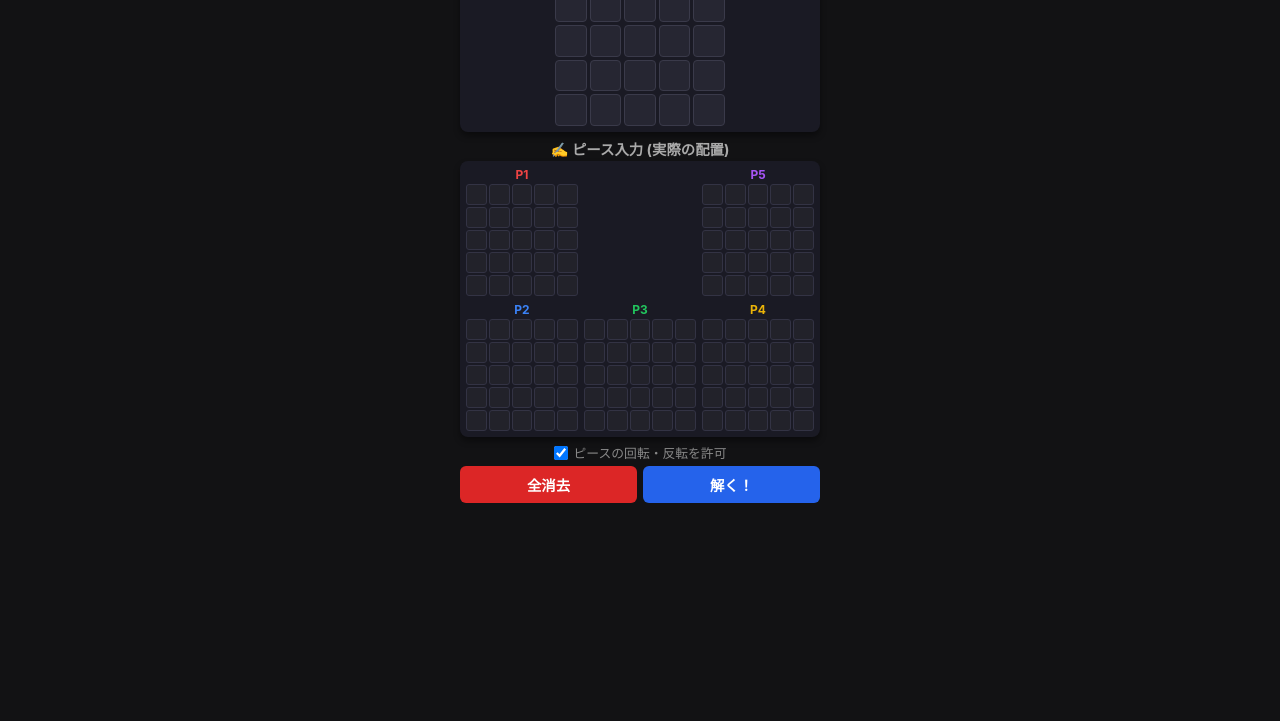
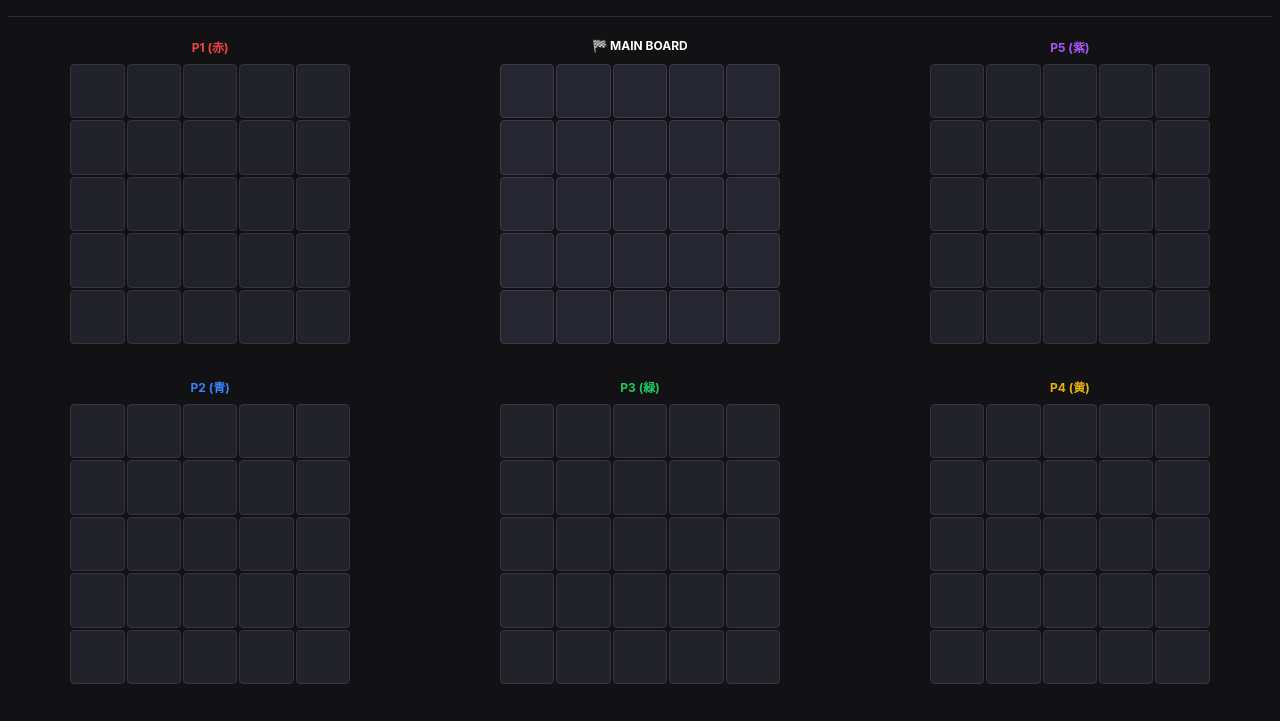
Before and after one commit to masateo0414/poly-solver, a plain HTML site: page index.html in a window 1280 px wide. Shown: the part 79-800 px from the top of the page. Drawn offline with Linux system fonts and the light colour scheme.

Commit message:
Update index.html 4

```diff
--- a/index.html
+++ b/index.html
@@ -3,7 +3,7 @@
 <head>
     <meta charset="UTF-8">
     <meta name="viewport" content="width=device-width, initial-scale=1.0, maximum-scale=1.0, user-scalable=no">
-    <title>TA特化型 ポリオミノソルバー</title>
+    <title>TA特化型 横画面ソルバー</title>
     <style>
         :root {
             --bg-color: #121214;
@@ -18,174 +18,144 @@
         }
         * { box-sizing: border-box; margin: 0; padding: 0; user-select: none; -webkit-user-select: none; }
 
-        /* 画面全体をスクロール禁止にし、タイトに配置 */
+        /* 横画面専用：スクロールを完全に排除し、縦幅いっぱいに使う */
         body {
             font-family: -apple-system, BlinkMacSystemFont, sans-serif;
             background-color: var(--bg-color);
             color: var(--text-color);
-            padding: 4px;
+            padding: 0 8px;
             display: flex;
             flex-direction: column;
             align-items: center;
-            min-height: 100vh;
-            overflow: hidden; /* スクロールを完全に禁止 */
+            width: 100vw;
+            height: 100vh;
+            overflow: hidden;
         }
 
-        h2 {
-            font-size: 0.9rem;
-            margin: 2px 0;
-            text-align: center;
+        /* 縦幅を節約するため、最上部にすべてのコントロールを集約 (高さ12vh) */
+        .top-bar {
+            display: flex;
+            align-items: center;
+            justify-content: space-between;
             width: 100%;
-            max-width: 360px;
-            color: #aaa;
+            height: 12vh;
+            border-bottom: 1px solid #2a2a3a;
+        }
+        .logo { font-size: 0.9rem; font-weight: bold; color: #888; }
+        .option-group { display: flex; align-items: center; gap: 4px; font-size: 0.75rem; color: #aaa; }
+        .option-group input { width: 14px; height: 14px; }
+        .btn-group { display: flex; gap: 6px; }
+        .btn {
+            padding: 4px 14px; border: none; border-radius: 6px;
+            font-size: 0.85rem; font-weight: bold; cursor: pointer; color: white;
+            height: 7vh; display: flex; align-items: center;
+        }
+        .btn-solve { background-color: #2563eb; }
+        .btn-clear { background-color: #dc2626; }
+
+        /* 【新レイアウト】3列×2行の等価コンテナ (高さ86vh) */
+        .game-container {
+            display: grid;
+            grid-template-columns: repeat(3, 1fr);
+            grid-template-rows: repeat(2, 1fr);
+            gap: 1vh 2vw;
+            width: 100%;
+            height: 86vh;
+            padding: 1vh 0;
         }
 
-        .section {
-            background: var(--card-bg);
-            border-radius: 8px;
-            padding: 6px;
-            margin-bottom: 4px;
-            width: 100%;
-            max-width: 360px;
-            box-shadow: 0 4px 6px rgba(0,0,0,0.4);
+        .board-block {
+            display: flex;
+            flex-direction: column;
+            align-items: center;
+            justify-content: center;
+            height: 100%;
         }
 
-        /* 【重要】メイン盤面を180pxにギュッと縮小 */
-        .grid {
+        .board-label {
+            font-size: 0.75rem;
+            font-weight: bold;
+            margin-bottom: 2px;
+            height: 3vh;
+        }
+
+        /* 画面の高さ(vh)を基準に正方形を強制。絶対に縦にはみ出さないサイズ */
+        .grid-5x5 {
             display: grid;
             grid-template-columns: repeat(5, 1fr);
             grid-template-rows: repeat(5, 1fr);
-            gap: 3px;
-            width: 100%;
-            max-width: 170px;
-            aspect-ratio: 1;
-            margin: 0 auto;
-            touch-action: none;
+            gap: 2px;
+            height: 35vh;
+            width: 35vh;
         }
+
+        /* マスの共通設定 */
         .cell {
-            background-color: #262632;
-            border: 1px solid var(--border-color);
+            background-color: #22222a;
+            border: 1px solid #333344;
             border-radius: 4px;
             display: flex;
             align-items: center;
             justify-content: center;
-            font-weight: 900;
-            font-size: 1rem;
-            color: #ffffff;
-            min-width: 0;
-            min-height: 0;
-        }
-        .cell.target-num {
-            background-color: #4b5563;
-            border-color: #9ca3af;
-            text-shadow: 0 0 5px #fff;
-        }
-
-        /* 5ピースコンテナ（サイズは極力維持） */
-        .pieces-container {
-            display: grid;
-            grid-template-columns: repeat(3, 1fr);
-            gap: 6px 6px;
-            width: 100%;
-        }
-        .piece-block {
-            display: flex;
-            flex-direction: column;
-            align-items: center;
-        }
-        .piece-label {
-            font-size: 0.75rem;
-            font-weight: bold;
-            margin-bottom: 2px;
-        }
-        .mini-grid {
-            display: grid;
-            grid-template-columns: repeat(5, 1fr);
-            grid-template-rows: repeat(5, 1fr);
-            gap: 2px;
-            width: 100%;
-            aspect-ratio: 1;
-        }
-        .m-cell {
-            background-color: #22222a;
-            border: 1px solid #333344;
-            border-radius: 3px;
-            display: flex;
-            align-items: center;
-            justify-content: center;
-            font-size: 0.8rem;
+            font-size: 0.9rem;
             font-weight: bold;
             color: #fff;
             min-width: 0;
             min-height: 0;
         }
+
+        /* メイン盤面のデフォルト背景 */
+        .grid-main .cell {
+            background-color: #262632;
+            border-color: var(--border-color);
+        }
+        /* メイン盤面のターゲット数字 */
+        .grid-main .cell.target-num {
+            background-color: #4b5563;
+            border-color: #9ca3af;
+            text-shadow: 0 0 5px #fff;
+            font-size: 1.1rem;
+            font-weight: 900;
+        }
+
+        /* ピースアクティブ色 */
         .p0-active { background-color: var(--color-0); }
         .p1-active { background-color: var(--color-1); }
         .p2-active { background-color: var(--color-2); }
         .p3-active { background-color: var(--color-3); }
         .p4-active { background-color: var(--color-4); }
 
-        .m-cell.hit {
+        /* 激光エフェクト（視認性UP） */
+        .cell.hit {
             background-color: #ffffff !important;
             color: #000000 !important;
-            box-shadow: 0 0 12px #ffffff;
-            font-size: 1.1rem;
-            animation: pulse 1s infinite alternate;
+            box-shadow: 0 0 15px #ffffff;
+            font-size: 1.3rem;
+            font-weight: 900;
+            animation: pulse 0.8s infinite alternate;
             line-height: 1;
         }
         @keyframes pulse {
             from { box-shadow: 0 0 6px #fff; }
-            to { box-shadow: 0 0 16px #fff, 0 0 25px #fff; }
+            to { box-shadow: 0 0 20px #fff, 0 0 30px #fff; }
         }
-
-        /* オプションを最下部にコンパクトに配置 */
-        .control-area {
-            width: 100%;
-            max-width: 360px;
-            margin-top: 2px;
-        }
-        .option-group {
-            display: flex;
-            align-items: center;
-            justify-content: center;
-            gap: 6px;
-            font-size: 0.8rem;
-            color: #888;
-            margin-bottom: 4px;
-        }
-        .option-group input { width: 14px; height: 14px; }
-
-        .btn-group { display: flex; gap: 6px; width: 100%; }
-        .btn {
-            flex: 1; padding: 8px; border: none; border-radius: 6px;
-            font-size: 0.9rem; font-weight: bold; cursor: pointer; color: white;
-        }
-        .btn-solve { background-color: #2563eb; }
-        .btn-clear { background-color: #dc2626; }
     </style>
 </head>
 <body>
 
-    <h2>🏁 メイン盤面 (1〜5配置)</h2>
-    <div class="section">
-        <div id="main-board" class="grid"></div>
-    </div>
-
-    <h2>✍️ ピース入力 (実際の配置)</h2>
-    <div class="section">
-        <div id="pieces-wrapper"></div>
-    </div>
-
-    <div class="control-area">
+    <div class="top-bar">
+        <div class="logo">🏁 TA COCKPIT</div>
         <div class="option-group">
             <input type="checkbox" id="allow-transform" checked>
-            <label for="allow-transform">ピースの回転・反転を許可</label>
+            <label for="allow-transform">回転・反転許可</label>
         </div>
         <div class="btn-group">
             <button class="btn btn-clear" onclick="clearAll()">全消去</button>
             <button class="btn btn-solve" onclick="solvePuzzle()">解く！</button>
         </div>
     </div>
+
+    <div class="game-container" id="game-container"></div>
 
     <script>
         let mainBoardData = Array(25).fill(0);
@@ -199,45 +169,48 @@
         const colors = ['var(--color-0)', 'var(--color-1)', 'var(--color-2)', 'var(--color-3)', 'var(--color-4)'];
 
         function init() {
-            const mainBoard = document.getElementById('main-board');
-            mainBoard.innerHTML = '';
-            for(let i=0; i<25; i++) {
-                const cell = document.createElement('div');
-                cell.className = 'cell';
-                cell.dataset.index = i;
-                cell.addEventListener('pointerdown', handleMainBoardTap);
-                mainBoard.appendChild(cell);
-            }
+            const container = document.getElementById('game-container');
+            container.innerHTML = '';
 
-            const wrapper = document.getElementById('pieces-wrapper');
-            wrapper.className = 'pieces-container';
-            wrapper.innerHTML = '';
+            // 【天才の配置】 1行目: P1, メイン, P5 / 2行目: P2, P3, P4
+            const layout = [
+                { type: 'piece', idx: 0, label: 'P1 (赤)', color: 'var(--color-0)' },
+                { type: 'main',  idx: null, label: '🏁 MAIN BOARD', color: '#fff' },
+                { type: 'piece', idx: 4, label: 'P5 (紫)', color: 'var(--color-4)' },
+                { type: 'piece', idx: 1, label: 'P2 (青)', color: 'var(--color-1)' },
+                { type: 'piece', idx: 2, label: 'P3 (緑)', color: 'var(--color-2)' },
+                { type: 'piece', idx: 3, label: 'P4 (黄)', color: 'var(--color-3)' }
+            ];
 
-            const layout = [0, null, 4, 1, 2, 3];
+            layout.forEach(item => {
+                const block = document.createElement('div');
+                block.className = 'board-block';
+                block.innerHTML = `<div class="board-label" style="color:${item.color}">${item.label}</div>`;
 
-            layout.forEach(p => {
-                if (p === null) {
-                    const emptyBlock = document.createElement('div');
-                    wrapper.appendChild(emptyBlock);
-                    return;
+                const grid = document.createElement('div');
+                grid.className = 'grid-5x5';
+
+                if (item.type === 'main') {
+                    grid.classList.add('grid-main');
+                    for(let i=0; i<25; i++) {
+                        const cell = document.createElement('div');
+                        cell.className = 'cell';
+                        cell.dataset.index = i;
+                        cell.addEventListener('pointerdown', handleMainBoardTap);
+                        grid.appendChild(cell);
+                    }
+                } else {
+                    grid.classList.add('grid-piece');
+                    grid.dataset.pieceIdx = item.idx;
+                    for(let i=0; i<25; i++) {
+                        const cell = document.createElement('div');
+                        cell.className = 'cell';
+                        cell.dataset.cellIdx = i;
+                        grid.appendChild(cell);
+                    }
                 }
-
-                const block = document.createElement('div');
-                block.className = 'piece-block';
-                block.innerHTML = `<div class="piece-label" style="color:${colors[p]}">P${p+1}</div>`;
-
-                const miniGrid = document.createElement('div');
-                miniGrid.className = 'mini-grid';
-                miniGrid.dataset.pieceIdx = p;
-
-                for(let i=0; i<25; i++) {
-                    const mCell = document.createElement('div');
-                    mCell.className = 'm-cell';
-                    mCell.dataset.cellIdx = i;
-                    miniGrid.appendChild(mCell);
-                }
-                block.appendChild(miniGrid);
-                wrapper.appendChild(block);
+                block.appendChild(grid);
+                container.appendChild(block);
             });
 
             setupPointerEvents();
@@ -261,20 +234,20 @@
 
         function setupPointerEvents() {
             window.addEventListener('pointerdown', (e) => {
-                const miniGrid = e.target.closest('.mini-grid');
-                const mCell = e.target.closest('.m-cell');
-                if (!miniGrid || !mCell) return;
+                const grid = e.target.closest('.grid-piece');
+                const cell = e.target.closest('.grid-piece .cell');
+                if (!grid || !cell) return;
 
                 isDrawing = true;
-                activePieceIdx = parseInt(miniGrid.dataset.pieceIdx);
-                const cIdx = parseInt(mCell.dataset.cellIdx);
+                activePieceIdx = parseInt(grid.dataset.pieceIdx);
+                const cIdx = parseInt(cell.dataset.cellIdx);
 
                 drawMode = !piecesData[activePieceIdx][cIdx];
                 lastTargetIndex = cIdx;
 
                 piecesData[activePieceIdx][cIdx] = drawMode;
                 updateUI();
-                mCell.releasePointerCapture(e.pointerId);
+                cell.releasePointerCapture(e.pointerId);
             });
 
             window.addEventListener('pointermove', (e) => {
@@ -282,12 +255,12 @@
                 const target = document.elementFromPoint(e.clientX, e.clientY);
                 if (!target) return;
 
-                const miniGrid = target.closest('.mini-grid');
-                const mCell = target.closest('.m-cell');
-                if (!miniGrid || !mCell) return;
-                if (parseInt(miniGrid.dataset.pieceIdx) !== activePieceIdx) return;
+                const grid = target.closest('.grid-piece');
+                const cell = target.closest('.grid-piece .cell');
+                if (!grid || !cell) return;
+                if (parseInt(grid.dataset.pieceIdx) !== activePieceIdx) return;
 
-                const cIdx = parseInt(mCell.dataset.cellIdx);
+                const cIdx = parseInt(cell.dataset.cellIdx);
                 if (cIdx !== lastTargetIndex) {
                     lastTargetIndex = cIdx;
                     piecesData[activePieceIdx][cIdx] = drawMode;
@@ -301,8 +274,9 @@
         }
 
         function updateUI() {
-            const cells = document.querySelectorAll('#main-board .cell');
-            cells.forEach((cell, i) => {
+            // メイン盤面
+            const mCells = document.querySelectorAll('.grid-main .cell');
+            mCells.forEach((cell, i) => {
                 const val = mainBoardData[i];
                 cell.className = 'cell';
                 if(val > 0) {
@@ -313,14 +287,15 @@
                 }
             });
 
+            // ピース盤面
             for(let p=0; p<5; p++) {
-                const mCells = document.querySelectorAll(`.mini-grid[data-piece-idx="${p}"] .m-cell`);
-                mCells.forEach((cell, i) => {
+                const pCells = document.querySelectorAll(`.grid-piece[data-piece-idx="${p}"] .cell`);
+                pCells.forEach((cell, i) => {
                     if (!cell.classList.contains('hit')) {
                         cell.innerText = '';
-                        cell.className = 'm-cell';
+                        cell.className = 'cell';
                     } else {
-                        cell.className = 'm-cell hit';
+                        cell.className = 'cell hit';
                     }
                     if(piecesData[p][i]) {
                         cell.classList.add(`p${p}-active`);
@@ -332,7 +307,7 @@
         function clearAll() {
             mainBoardData.fill(0);
             piecesData = Array.from({length: 5}, () => Array(25).fill(false));
-            document.querySelectorAll('.m-cell').forEach(c => {
+            document.querySelectorAll('.cell').forEach(c => {
                 c.classList.remove('hit');
                 c.innerText = '';
             });
@@ -368,7 +343,7 @@
         }
 
         function solvePuzzle() {
-            document.querySelectorAll('.m-cell').forEach(c => {
+            document.querySelectorAll('.grid-piece .cell').forEach(c => {
                 c.classList.remove('hit');
                 c.innerText = '';
             });
@@ -458,7 +433,7 @@
 
                     if (matchedCoord) {
                         const origCellIdx = matchedCoord.origIdx;
-                        const targetCell = document.querySelector(`.mini-grid[data-piece-idx="${pIdx}"] .m-cell[data-cell-idx="${origCellIdx}"]`);
+                        const targetCell = document.querySelector(`.grid-piece[data-piece-idx="${pIdx}"] .cell[data-cell-idx="${origCellIdx}"]`);
                         if (targetCell) {
                             targetCell.classList.add('hit');
                             targetCell.innerText = num;
```
